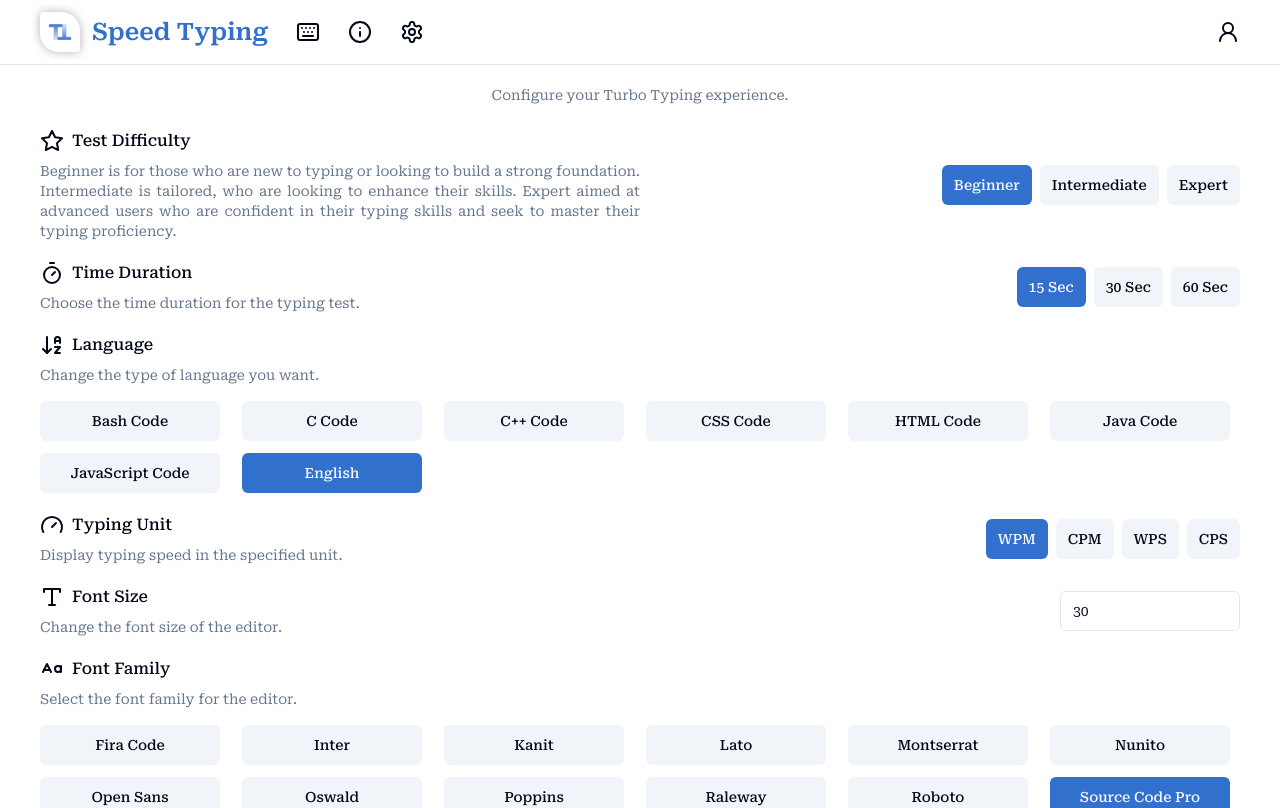
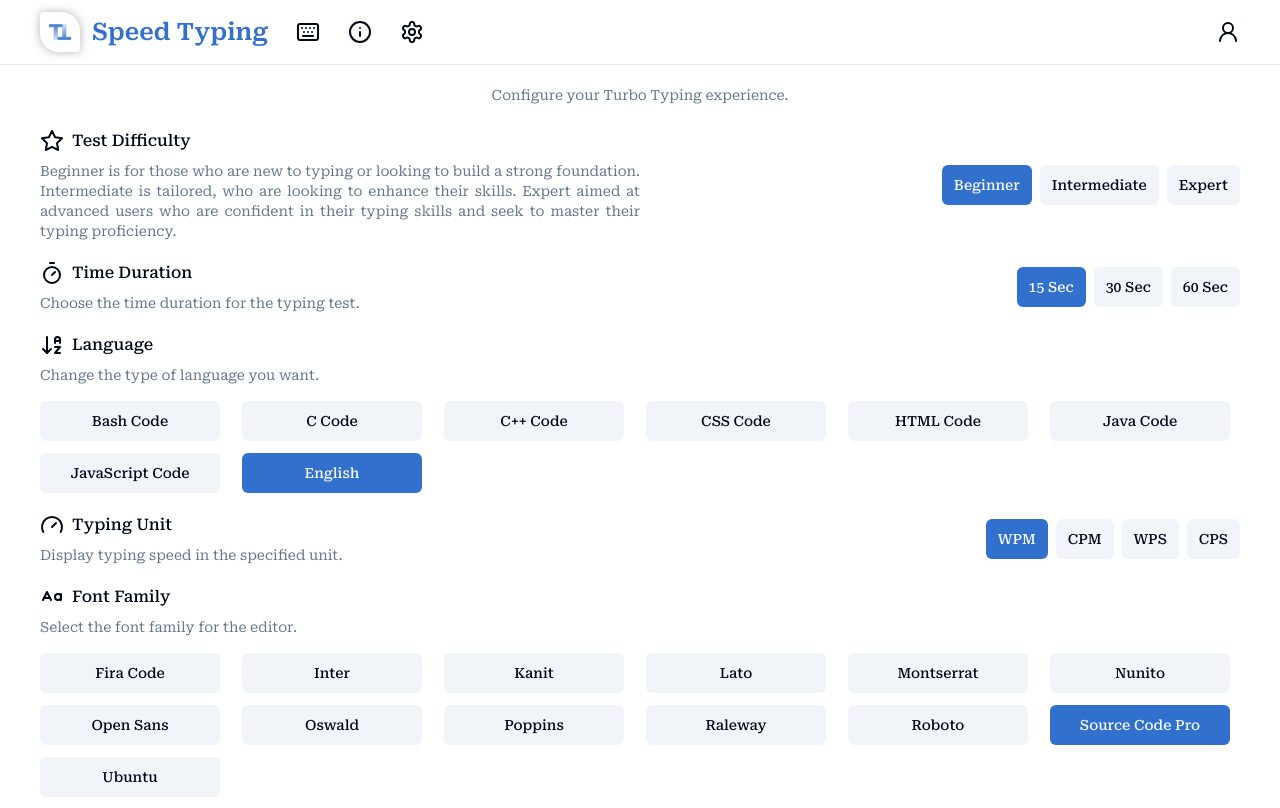
Before and after one commit to theritiktiwari/turbo-typing, a Next.js app: page /settings in a window 1280 px wide. Shown: the top 808 px of the page. Built offline with nearby package versions, Linux system fonts and the light colour scheme; no server answers.

Commit message:
FIX: remove the font size

```diff
--- a/src/app/(root)/settings/page.tsx
+++ b/src/app/(root)/settings/page.tsx
@@ -8,7 +8,6 @@ import { useSetting } from "@/hooks/use-setting";
 import languageList from "@/constants/languages/_list.json";
 import fontList from "@/constants/fonts/_list.json";
 import { CheckUsername, UpdateUser } from "@/services/users";
-import { Input } from "@/components/ui/input"
 import { Button } from "@/components/ui/button";
 import { Toast } from "@/components/ui/toast";
 import { SettingModal } from "@/components/shared/modals/setting-modal";
@@ -281,26 +280,6 @@ export default function Page() {
                     </div>
                 </div>
 
-                {/* Font Size */}
-                <div className="settings-box mt-5">
-                    <div className="w-full md:w-[50%] space-y-2">
-                        <div className="settings-title">
-                            <Type /> Font Size
-                        </div>
-                        <div className="description-text">
-                            Change the font size of the editor.
-                        </div>
-                    </div>
-                    <div className="flex-center gap-2">
-                        <Input
-                            type="number"
-                            className="w-[180px]"
-                            value={setting.fontSize}
-                            onChange={(e) => setting.updateFontSize(e.target.value)}
-                        />
-                    </div>
-                </div>
-
                 {/* Font Family */}
                 <div className="settings-box mt-5">
                     <div className="flex flex-col gap-4 w-full">
--- a/src/hooks/use-setting.tsx
+++ b/src/hooks/use-setting.tsx
@@ -11,8 +11,6 @@ export interface SettingStore {
   updateLanguage: (data: string) => void;
   unit: string;
   updateUnit: (data: string) => void;
-  fontSize: string;
-  updateFontSize: (data: string) => void;
   fontFamily: string;
   updateFontFamily: (data: string) => void;
   import: (data: string) => void;
@@ -46,12 +44,6 @@ export const useSetting = create(
       if (unit === data) return;
       set({ unit: data });
     },
-    fontSize: "30",
-    updateFontSize: (data: string) => {
-      const { fontSize } = get();
-      if (fontSize === data) return;
-      set({ fontSize: data });
-    },
     fontFamily: "source_code_pro",
     updateFontFamily: (data: string) => {
       const { fontFamily } = get();
@@ -62,7 +54,11 @@ export const useSetting = create(
       try {
         const details = JSON.parse(data);
 
-        if (!details.time || !details.difficulty || !details.language || !details.unit || !details.fontSize || !details.fontFamily) {
+        if (!details.time ||
+          !details.difficulty ||
+          !details.language ||
+          !details.unit ||
+          !details.fontFamily) {
           return Toast({ success: false, message: "Invalid settings data." })
         }
 
@@ -82,7 +78,6 @@ export const useSetting = create(
         difficulty: "beginner",
         language: "english",
         unit: "WPM",
-        fontSize: "30",
         fontFamily: "source_code_pro",
       });
       Toast({ success: true, message: "Settings reset to default." })
```
